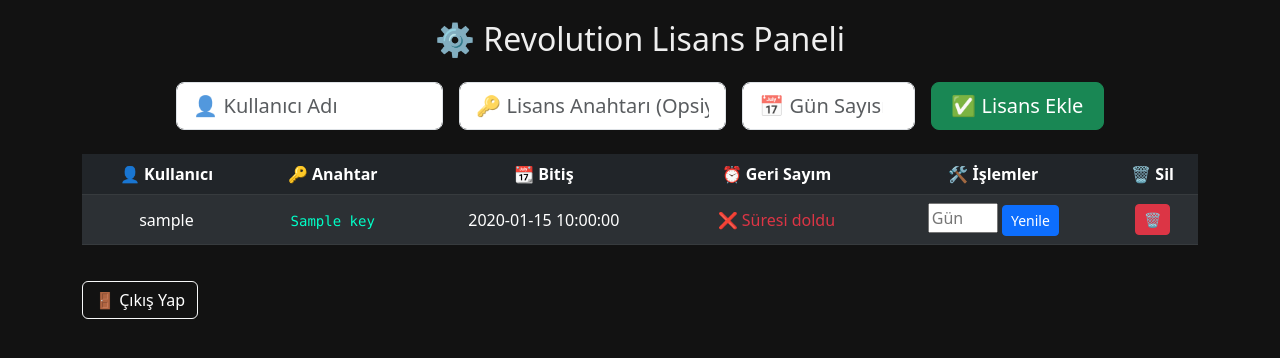
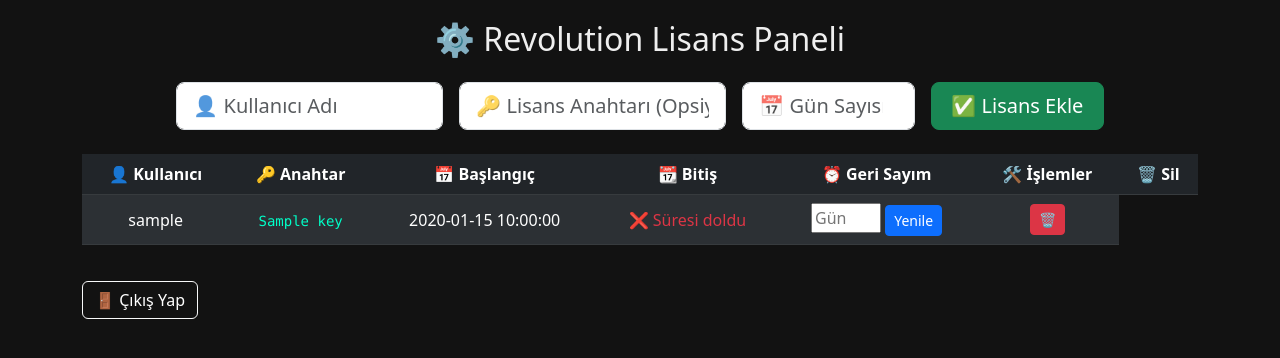
Before and after one commit to onlydead796/revolution_license_server, a Flask app: template templates/index.html in a window 1280 px wide. Shown: the top 358 px of the page. Run offline with Flask 3, Linux system fonts and the light colour scheme; the template is opened without the code that fills it: most values are stand-ins (such as "Sample title", 1, 10 or a date in 2020); some libraries are stand-ins or nearby versions.

Commit message:
index.html

```diff
--- a/templates/index.html
+++ b/templates/index.html
@@ -76,6 +76,7 @@
                 <tr>
                     <th>👤 Kullanıcı</th>
                     <th>🔑 Anahtar</th>
+                    <th>📅 Başlangıç</th>
                     <th>📆 Bitiş</th>
                     <th>⏰ Geri Sayım</th>
                     <th>🛠️ İşlemler</th>
```
